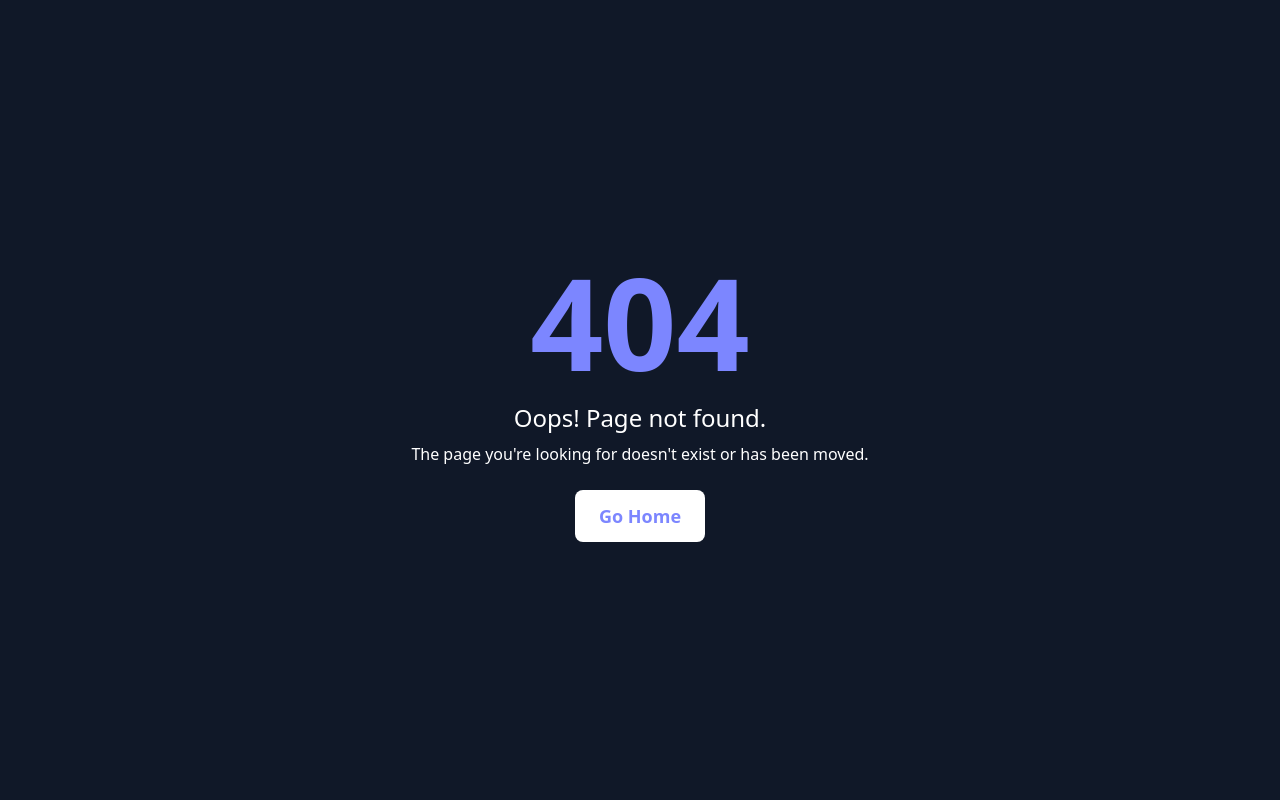
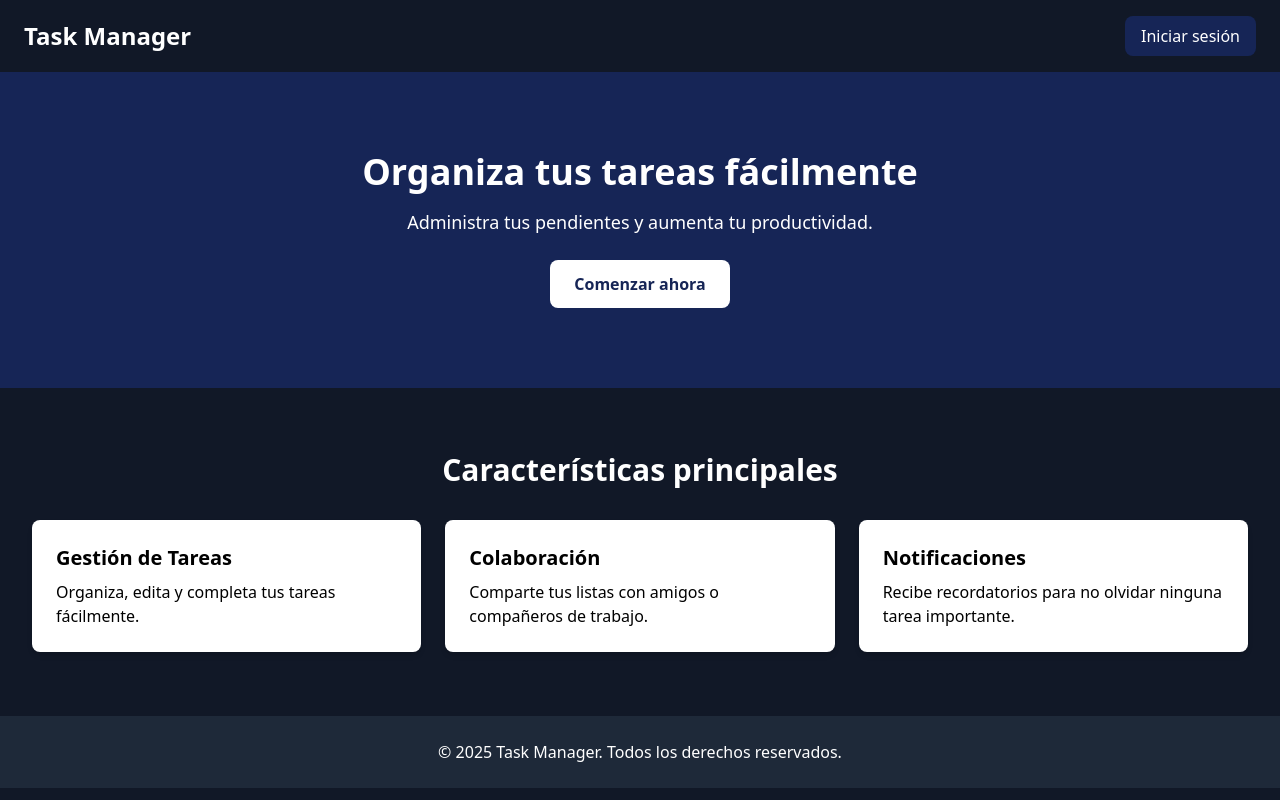
Before and after one commit to nicolasOyarce/task-manager, a React (Vite) app in the folder client/: page /home in a window 1280 px wide. Before the commit this address had no page. Built offline with nearby package versions, Linux system fonts and the light colour scheme.

Commit message:
feat(frontend): add homepage

```diff
--- a/client/index.html
+++ b/client/index.html
@@ -4,7 +4,7 @@
     <meta charset="UTF-8" />
     <link rel="icon" type="image/svg+xml" href="/client/dist/task_logo.svg" />
     <meta name="viewport" content="width=device-width, initial-scale=1.0" />
-    <title>Task App</title>
+    <title>Task Manager</title>
   </head>
   <body>
     <div id="root"></div>
--- a/client/src/App.jsx
+++ b/client/src/App.jsx
@@ -8,6 +8,7 @@ import { NewPassword } from './pages/auth/NewPassword'
 import { ResetPassword } from './pages/auth/ResetPassword'
 import { Activate } from './pages/auth/Activate'
 import { NotFoundPage } from './pages/NotFoundPage'
+import { Home } from './pages/Home'
 
 function App() {
   return (
@@ -15,7 +16,8 @@ function App() {
       <div className="container mx-auto">
         <Routes>
 
-          <Route path='/' element={<Navigate to="/tasks" />} />
+          <Route path='/home' element={<Home />} />
+          <Route path='/' element={<Navigate to="/home" />} />
 
           <Route path='/login' element={<LoginPage  />} />
           <Route path='/register' element={<RegisterPage />} />
--- /dev/null
+++ b/client/src/pages/Home.jsx
@@ -0,0 +1,44 @@
+export function Home() {
+    return (
+        <div className="min-h-screen">
+            {/* Header */}
+            <header className="shadow-md py-4 px-6 flex justify-between items-center">
+                <h1 className="text-2xl font-bold text-white">Task Manager</h1>
+                <button className="bg-blue-950 text-white px-4 py-2 rounded-lg hover:bg-blue-600">
+                    Iniciar sesión
+                </button>
+            </header>
+
+            {/* Hero Section */}
+            <section className="text-center py-20 bg-blue-950 text-white">
+                <h2 className="text-4xl font-bold mb-4">Organiza tus tareas fácilmente</h2>
+                <p className="text-lg mb-6">Administra tus pendientes y aumenta tu productividad.</p>
+                <button className="bg-white text-blue-950 px-6 py-3 rounded-lg font-semibold hover:bg-gray-200">
+                    Comenzar ahora
+                </button>
+            </section>
+
+            <section className="py-16 px-8">
+                <h3 className="text-3xl font-semibold text-center mb-8">Características principales</h3>
+                <div className="grid grid-cols-1 md:grid-cols-3 gap-6">
+                    <div className="bg-white p-6 rounded-lg shadow-md  text-black">
+                        <h4 className="text-xl font-bold mb-2">Gestión de Tareas</h4>
+                        <p>Organiza, edita y completa tus tareas fácilmente.</p>
+                    </div>
+                    <div className="bg-white p-6 rounded-lg shadow-md  text-black">
+                        <h4 className="text-xl font-bold mb-2">Colaboración</h4>
+                        <p>Comparte tus listas con amigos o compañeros de trabajo.</p>
+                    </div>
+                    <div className="bg-white p-6 rounded-lg shadow-md text-black">
+                        <h4 className="text-xl font-bold mb-2">Notificaciones</h4>
+                        <p>Recibe recordatorios para no olvidar ninguna tarea importante.</p>
+                    </div>
+                </div>
+            </section>
+
+            <footer className="text-center py-6 bg-gray-800 text-white">
+                <p>&copy; 2025 Task Manager. Todos los derechos reservados.</p>
+            </footer>
+        </div>
+    );
+}
```
